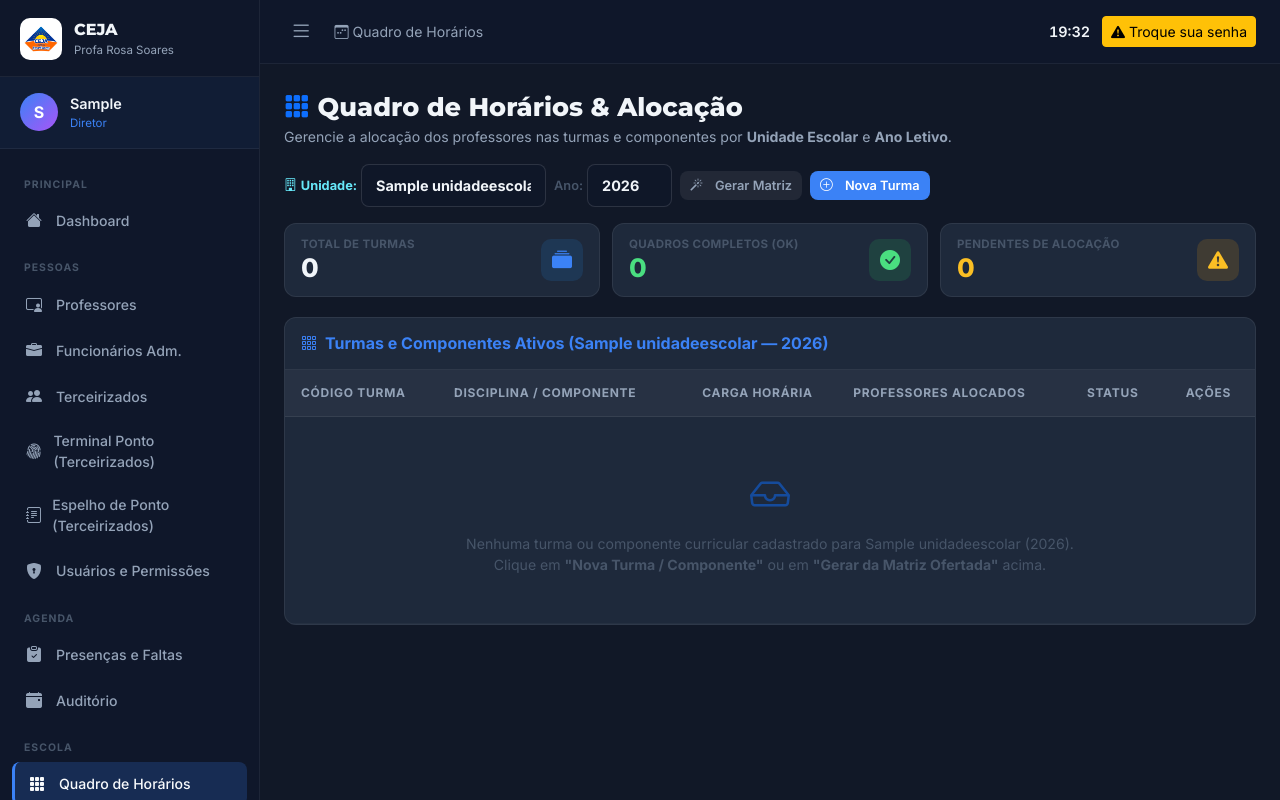
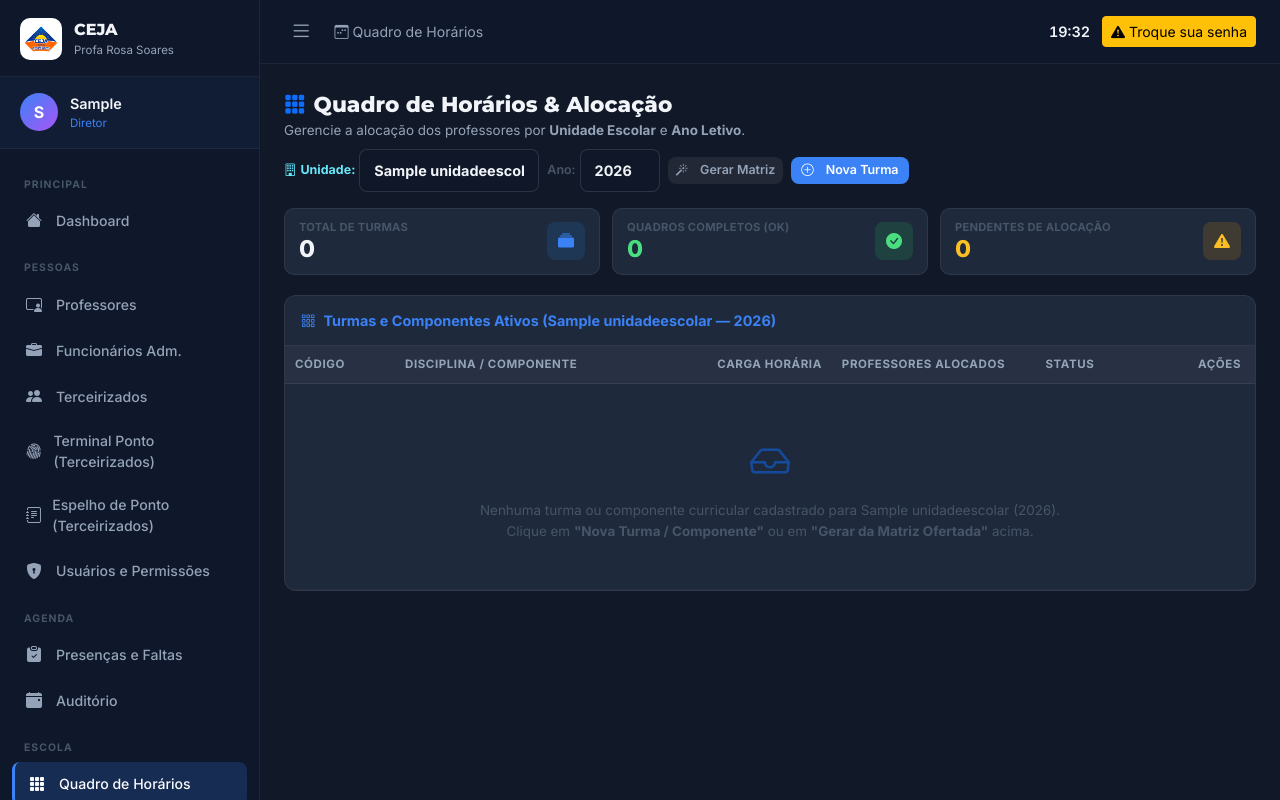
Before and after one commit to professorsilvio-alt/ceja-orientacao, a Django app: page /professores/horarios/quadro/ in a window 1280 px wide. Run offline with Django 5.2, Linux system fonts and the light colour scheme; a user stored in the database is signed in; tables that the repository leaves empty hold one stand-in row (values such as "Sample post").

Commit message:
Compacta tabela de turmas e cards para caber 100% no viewport sem cortes na coluna de acoes

```diff
--- a/templates/base.html
+++ b/templates/base.html
@@ -17,7 +17,7 @@
   <link href="https://cdn.jsdelivr.net/npm/bootstrap-icons@1.11.3/font/bootstrap-icons.css" rel="stylesheet">
 
   {% load static %}
-  <link rel="stylesheet" href="{% static 'gestao/css/painel.css' %}?v=20260828_v7">
+  <link rel="stylesheet" href="{% static 'gestao/css/painel.css' %}?v=20260828_v8">
   {% block extra_css %}{% endblock %}
   {% block extra_head %}{% endblock %}
 </head>
--- a/templates/professores/quadro_horarios_list.html
+++ b/templates/professores/quadro_horarios_list.html
@@ -4,30 +4,30 @@
 
 {% block extra_head %}
 <style>
-  /* Tabela Dark Tema Oficial CEJA */
+  /* Tabela Dark Compacta e 100% Enquadrada */
   .table-quadro-dark {
     width: 100%;
-    border-collapse: separate;
-    border-spacing: 0;
+    border-collapse: collapse;
     color: var(--text-primary);
     margin-bottom: 0;
+    font-size: 0.84rem;
   }
 
   .table-quadro-dark thead th {
     background: rgba(255, 255, 255, 0.04);
     color: var(--text-secondary);
-    font-size: 0.75rem;
+    font-size: 0.72rem;
     text-transform: uppercase;
-    letter-spacing: 0.06em;
+    letter-spacing: 0.05em;
     font-weight: 700;
-    padding: 14px 16px;
+    padding: 10px 10px;
     border-bottom: 1px solid var(--card-border);
     white-space: nowrap;
   }
 
   .table-quadro-dark tbody tr {
     background: transparent;
-    border-bottom: 1px solid rgba(255, 255, 255, 0.03);
+    border-bottom: 1px solid rgba(255, 255, 255, 0.04);
     transition: background 0.15s ease;
   }
 
@@ -36,21 +36,20 @@
   }
 
   .table-quadro-dark td {
-    padding: 14px 16px;
+    padding: 10px 10px;
     vertical-align: middle;
-    font-size: 0.88rem;
-    border-bottom: 1px solid rgba(255, 255, 255, 0.03);
+    border-bottom: 1px solid rgba(255, 255, 255, 0.04);
   }
 
   .turma-code-badge {
     background: rgba(6, 182, 212, 0.15);
     color: #67e8f9;
     border: 1px solid rgba(6, 182, 212, 0.3);
-    padding: 6px 12px;
-    border-radius: 8px;
+    padding: 4px 8px;
+    border-radius: 6px;
     font-weight: 700;
     font-family: monospace;
-    font-size: 0.92rem;
+    font-size: 0.82rem;
     white-space: nowrap;
     display: inline-block;
   }
@@ -59,54 +58,53 @@
     background: rgba(34, 197, 94, 0.15);
     color: #4ade80;
     border: 1px solid rgba(34, 197, 94, 0.3);
-    padding: 6px 14px;
-    border-radius: 8px;
+    padding: 4px 10px;
+    border-radius: 6px;
     font-weight: 700;
-    font-size: 0.82rem;
+    font-size: 0.78rem;
     white-space: nowrap;
     display: inline-flex;
     align-items: center;
-    gap: 5px;
+    gap: 4px;
   }
 
   .badge-status-pending {
     background: rgba(245, 158, 11, 0.15);
     color: #fbbf24;
     border: 1px solid rgba(245, 158, 11, 0.3);
-    padding: 6px 14px;
-    border-radius: 8px;
+    padding: 4px 10px;
+    border-radius: 6px;
     font-weight: 700;
-    font-size: 0.82rem;
+    font-size: 0.78rem;
     white-space: nowrap;
     display: inline-flex;
     align-items: center;
-    gap: 5px;
+    gap: 4px;
   }
 
   .tempos-pill {
     background: rgba(59, 130, 246, 0.12);
     color: #60a5fa;
     border: 1px solid rgba(59, 130, 246, 0.25);
-    padding: 4px 10px;
-    border-radius: 20px;
+    padding: 3px 8px;
+    border-radius: 12px;
     font-weight: 700;
-    font-size: 0.82rem;
+    font-size: 0.78rem;
     white-space: nowrap;
     display: inline-block;
   }
 
-  /* Grid Responsivo de KPIs — Usa minmax(0, 1fr) para caber 100% na tela sem transbordar */
+  /* Grid Responsivo de KPIs */
   .kpi-grid-container {
     display: grid;
     grid-template-columns: repeat(3, minmax(0, 1fr));
     gap: 12px;
     width: 100%;
-    max-width: 100%;
     margin-bottom: 20px;
     box-sizing: border-box;
   }
 
-  @media (max-width: 860px) {
+  @media (max-width: 768px) {
     .kpi-grid-container {
       grid-template-columns: 1fr;
       gap: 10px;
@@ -114,10 +112,10 @@
   }
 
   .kpi-stat-card {
-    background: var(--card-bg);
-    border: 1px solid var(--card-border);
-    border-radius: var(--radius);
-    padding: 12px 16px;
+    background: var(--card-bg, #1e293b);
+    border: 1px solid var(--card-border, rgba(255,255,255,0.07));
+    border-radius: 10px;
+    padding: 10px 14px;
     display: flex;
     align-items: center;
     justify-content: space-between;
@@ -128,15 +126,15 @@
   }
 
   .kpi-icon-box {
-    width: 42px;
-    height: 42px;
-    min-width: 42px;
-    border-radius: 10px;
+    width: 38px;
+    height: 38px;
+    min-width: 38px;
+    border-radius: 8px;
     display: flex;
     align-items: center;
     justify-content: center;
     flex-shrink: 0;
-    margin-left: 8px;
+    margin-left: 6px;
   }
 </style>
 {% endblock %}
@@ -146,19 +144,19 @@
 {% endblock %}
 
 {% block content %}
-<div class="page-header d-flex flex-wrap justify-content-between align-items-center gap-3 mb-3" style="width:100%; max-width:100%; box-sizing:border-box;">
+<div class="page-header d-flex flex-wrap justify-content-between align-items-center gap-2 mb-3" style="width:100%; box-sizing:border-box;">
   <div style="min-width:0;">
-    <div class="page-title"><i class="bi bi-grid-3x3-gap-fill text-primary me-2"></i>Quadro de Horários & Alocação</div>
-    <div style="color:var(--text-secondary); font-size:0.88rem;">
-      Gerencie a alocação dos professores nas turmas e componentes por <strong>Unidade Escolar</strong> e <strong>Ano Letivo</strong>.
+    <div class="page-title" style="font-size:1.35rem;"><i class="bi bi-grid-3x3-gap-fill text-primary me-2"></i>Quadro de Horários & Alocação</div>
+    <div style="color:var(--text-secondary); font-size:0.84rem;">
+      Gerencie a alocação dos professores por <strong>Unidade Escolar</strong> e <strong>Ano Letivo</strong>.
     </div>
   </div>
 
-  <div class="d-flex flex-wrap align-items-center gap-2" style="max-width:100%;">
+  <div class="d-flex flex-wrap align-items-center gap-2">
     <!-- Seletor de Unidade Escolar -->
     <div class="d-flex align-items-center gap-1">
-      <label style="font-weight:700; font-size:0.8rem; color:#67e8f9;"><i class="bi bi-building me-1"></i>Unidade:</label>
-      <select class="form-select form-select-sm" style="max-width:185px; font-weight:700; background:rgba(15,23,42,0.8); color:#fff; border-color:var(--blue); font-size:0.8rem;" onchange="location = '?unidade=' + this.value + '&ano={{ ano_selecionado }}';">
+      <label style="font-weight:700; font-size:0.78rem; color:#67e8f9;"><i class="bi bi-building me-1"></i>Unidade:</label>
+      <select class="form-select form-select-sm" style="max-width:180px; font-weight:700; background:rgba(15,23,42,0.8); color:#fff; border-color:var(--blue); font-size:0.78rem;" onchange="location = '?unidade=' + this.value + '&ano={{ ano_selecionado }}';">
         {% for u in unidades %}
         <option value="{{ u.pk }}" {% if u.pk == unidade_atual.pk %}selected{% endif %}>
           {{ u.nome }} {% if u.tipo == 'sede' %}(Sede){% else %}(Vinculada){% endif %}
@@ -169,8 +167,8 @@
 
     <!-- Seletor de Ano Letivo -->
     <div class="d-flex align-items-center gap-1">
-      <label style="font-weight:600; font-size:0.8rem; color:var(--text-muted);">Ano:</label>
-      <select class="form-select form-select-sm" style="width:85px; font-weight:700; background:rgba(15,23,42,0.8); color:#fff; font-size:0.8rem;" onchange="location = '?unidade={{ unidade_atual.pk }}&ano=' + this.value;">
+      <label style="font-weight:600; font-size:0.78rem; color:var(--text-muted);">Ano:</label>
+      <select class="form-select form-select-sm" style="width:80px; font-weight:700; background:rgba(15,23,42,0.8); color:#fff; font-size:0.78rem;" onchange="location = '?unidade={{ unidade_atual.pk }}&ano=' + this.value;">
         {% for a in anos_cadastrados %}
         <option value="{{ a }}" {% if a == ano_selecionado %}selected{% endif %}>{{ a }}</option>
         {% empty %}
@@ -184,46 +182,46 @@
       {% csrf_token %}
       <input type="hidden" name="action" value="gerar_automaticas">
       <input type="hidden" name="unidade_id" value="{{ unidade_atual.pk }}">
-      <button type="submit" class="btn-gestao btn-gestao-secondary btn-sm" style="font-size:0.8rem; padding:5px 10px;" title="Criar turmas automaticamente a partir das disciplinas ofertadas ativas no ano">
+      <button type="submit" class="btn-gestao btn-gestao-secondary btn-sm" style="font-size:0.78rem; padding:4px 8px;" title="Criar turmas automaticamente a partir das disciplinas ofertadas ativas no ano">
         <i class="bi bi-magic me-1"></i> Gerar Matriz
       </button>
     </form>
 
-    <button type="button" class="btn-gestao btn-gestao-primary btn-sm" data-bs-toggle="modal" data-bs-target="#modalNovaTurma" style="font-size:0.8rem; padding:5px 10px;">
+    <button type="button" class="btn-gestao btn-gestao-primary btn-sm" data-bs-toggle="modal" data-bs-target="#modalNovaTurma" style="font-size:0.78rem; padding:4px 10px;">
       <i class="bi bi-plus-circle me-1"></i> Nova Turma
     </button>
   </div>
 </div>
 
-<!-- KPIs de Resumo (100% Enquadrado sem estourar margem) -->
+<!-- KPIs de Resumo -->
 <div class="kpi-grid-container">
   <div class="kpi-stat-card">
     <div style="min-width:0; overflow:hidden;">
-      <div style="font-size:0.72rem; color:var(--text-muted); font-weight:700; letter-spacing:0.03em; white-space:nowrap; text-overflow:ellipsis; overflow:hidden;">TOTAL DE TURMAS</div>
-      <div style="font-size:1.6rem; font-weight:800; color:var(--text-primary); line-height:1.2;">{{ total_turmas }}</div>
+      <div style="font-size:0.7rem; color:var(--text-muted); font-weight:700; letter-spacing:0.02em; white-space:nowrap; text-overflow:ellipsis; overflow:hidden;">TOTAL DE TURMAS</div>
+      <div style="font-size:1.45rem; font-weight:800; color:var(--text-primary); line-height:1.2;">{{ total_turmas }}</div>
     </div>
     <div class="kpi-icon-box" style="background:rgba(30,136,229,0.15); color:var(--blue);">
-      <i class="bi bi-collection-fill fs-5"></i>
+      <i class="bi bi-collection-fill fs-6"></i>
     </div>
   </div>
 
   <div class="kpi-stat-card">
     <div style="min-width:0; overflow:hidden;">
-      <div style="font-size:0.72rem; color:var(--text-muted); font-weight:700; letter-spacing:0.03em; white-space:nowrap; text-overflow:ellipsis; overflow:hidden;">QUADROS COMPLETOS (OK)</div>
-      <div style="font-size:1.6rem; font-weight:800; color:#4ade80; line-height:1.2;">{{ turmas_ok }}</div>
+      <div style="font-size:0.7rem; color:var(--text-muted); font-weight:700; letter-spacing:0.02em; white-space:nowrap; text-overflow:ellipsis; overflow:hidden;">QUADROS COMPLETOS (OK)</div>
+      <div style="font-size:1.45rem; font-weight:800; color:#4ade80; line-height:1.2;">{{ turmas_ok }}</div>
     </div>
     <div class="kpi-icon-box" style="background:rgba(34,197,94,0.15); color:#4ade80;">
-      <i class="bi bi-check-circle-fill fs-5"></i>
+      <i class="bi bi-check-circle-fill fs-6"></i>
     </div>
   </div>
 
   <div class="kpi-stat-card">
     <div style="min-width:0; overflow:hidden;">
-      <div style="font-size:0.72rem; color:var(--text-muted); font-weight:700; letter-spacing:0.03em; white-space:nowrap; text-overflow:ellipsis; overflow:hidden;">PENDENTES DE ALOCAÇÃO</div>
-      <div style="font-size:1.6rem; font-weight:800; color:#fbbf24; line-height:1.2;">{{ turmas_pendentes }}</div>
+      <div style="font-size:0.7rem; color:var(--text-muted); font-weight:700; letter-spacing:0.02em; white-space:nowrap; text-overflow:ellipsis; overflow:hidden;">PENDENTES DE ALOCAÇÃO</div>
+      <div style="font-size:1.45rem; font-weight:800; color:#fbbf24; line-height:1.2;">{{ turmas_pendentes }}</div>
     </div>
     <div class="kpi-icon-box" style="background:rgba(245,158,11,0.15); color:#fbbf24;">
-      <i class="bi bi-exclamation-triangle-fill fs-5"></i>
+      <i class="bi bi-exclamation-triangle-fill fs-6"></i>
     </div>
   </div>
 </div>
@@ -231,19 +229,19 @@
 <!-- Tabela de Turmas / Componentes (Tema Dark Estilizado) -->
 <div class="card-gestao p-0" style="overflow:hidden; width:100%; box-sizing:border-box;">
   <div class="d-flex justify-content-between align-items-center p-3 border-bottom mb-0" style="border-color:var(--card-border) !important;">
-    <h6 style="font-weight:700; margin:0; color:var(--blue);"><i class="bi bi-grid-3x3-gap me-2"></i>Turmas e Componentes Ativos ({{ unidade_atual.nome }} — {{ ano_selecionado }})</h6>
+    <h6 style="font-weight:700; margin:0; color:var(--blue); font-size:0.9rem;"><i class="bi bi-grid-3x3-gap me-2"></i>Turmas e Componentes Ativos ({{ unidade_atual.nome }} — {{ ano_selecionado }})</h6>
   </div>
 
   <div class="table-responsive" style="width:100%; overflow-x:auto;">
     <table class="table-quadro-dark">
       <thead>
         <tr>
-          <th>Código Turma</th>
+          <th style="width:110px;">Código</th>
           <th>Disciplina / Componente</th>
-          <th class="text-center">Carga Horária</th>
-          <th>Professores Alocados</th>
-          <th class="text-center">Status</th>
-          <th class="text-end" style="padding-right:24px;">Ações</th>
+          <th class="text-center" style="width:100px;">Carga Horária</th>
+          <th style="width:160px;">Professores Alocados</th>
+          <th class="text-center" style="width:110px;">Status</th>
+          <th class="text-end" style="width:130px; padding-right:14px;">Ações</th>
         </tr>
       </thead>
       <tbody>
@@ -253,7 +251,7 @@
             <span class="turma-code-badge">{{ t.codigo_abrev }}</span>
           </td>
           <td>
-            <div style="font-weight:700; font-size:0.95rem; color:#f8fafc;">{{ t.disciplina_nome }}</div>
+            <div style="font-weight:700; font-size:0.88rem; color:#f8fafc;">{{ t.disciplina_nome }}</div>
           </td>
           <td class="text-center">
             <span class="tempos-pill">
@@ -261,7 +259,7 @@
             </span>
           </td>
           <td>
-            <span style="font-weight:600; font-size:0.85rem; color:{% if t.tempos_alocados > 0 %}#4ade80{% else %}var(--text-muted){% endif %};">
+            <span style="font-weight:600; font-size:0.82rem; color:{% if t.tempos_alocados > 0 %}#4ade80{% else %}var(--text-muted){% endif %};">
               <i class="bi {% if t.tempos_alocados > 0 %}bi-person-check-fill{% else %}bi-person-dash{% endif %} me-1"></i>
               {{ t.total_professores_alocados_count }}
             </span>
@@ -273,15 +271,15 @@
             <span class="badge-status-pending"><i class="bi bi-clock-fill"></i>{{ t.status_display }}</span>
             {% endif %}
           </td>
-          <td class="text-end" style="padding-right:24px;">
-            <div class="d-inline-flex align-items-center gap-2">
-              <a href="{% url 'grade_turma' t.pk %}" class="btn-gestao btn-gestao-primary btn-sm text-nowrap" style="padding:6px 14px; font-weight:700;">
-                <i class="bi bi-grid-3x3 me-1"></i> Montar Grade
+          <td class="text-end" style="padding-right:14px;">
+            <div class="d-inline-flex align-items-center gap-1 justify-content-end">
+              <a href="{% url 'grade_turma' t.pk %}" class="btn-gestao btn-gestao-primary btn-sm text-nowrap" style="padding:4px 10px; font-weight:700; font-size:0.78rem;">
+                <i class="bi bi-grid-3x3 me-1"></i>Grade
               </a>
               <form method="post" action="{% url 'excluir_turma' t.pk %}" class="d-inline" onsubmit="return confirm('Deseja excluir a turma {{ t.codigo_turma }}?');">
                 {% csrf_token %}
-                <button type="submit" class="btn-gestao btn-gestao-danger btn-sm p-1 px-2" title="Excluir turma" style="height:34px; width:34px; display:inline-flex; align-items:center; justify-content:center;">
-                  <i class="bi bi-trash"></i>
+                <button type="submit" class="btn-gestao btn-gestao-danger btn-sm p-1" title="Excluir turma" style="height:28px; width:28px; display:inline-flex; align-items:center; justify-content:center;">
+                  <i class="bi bi-trash" style="font-size:0.8rem;"></i>
                 </button>
               </form>
             </div>
```
